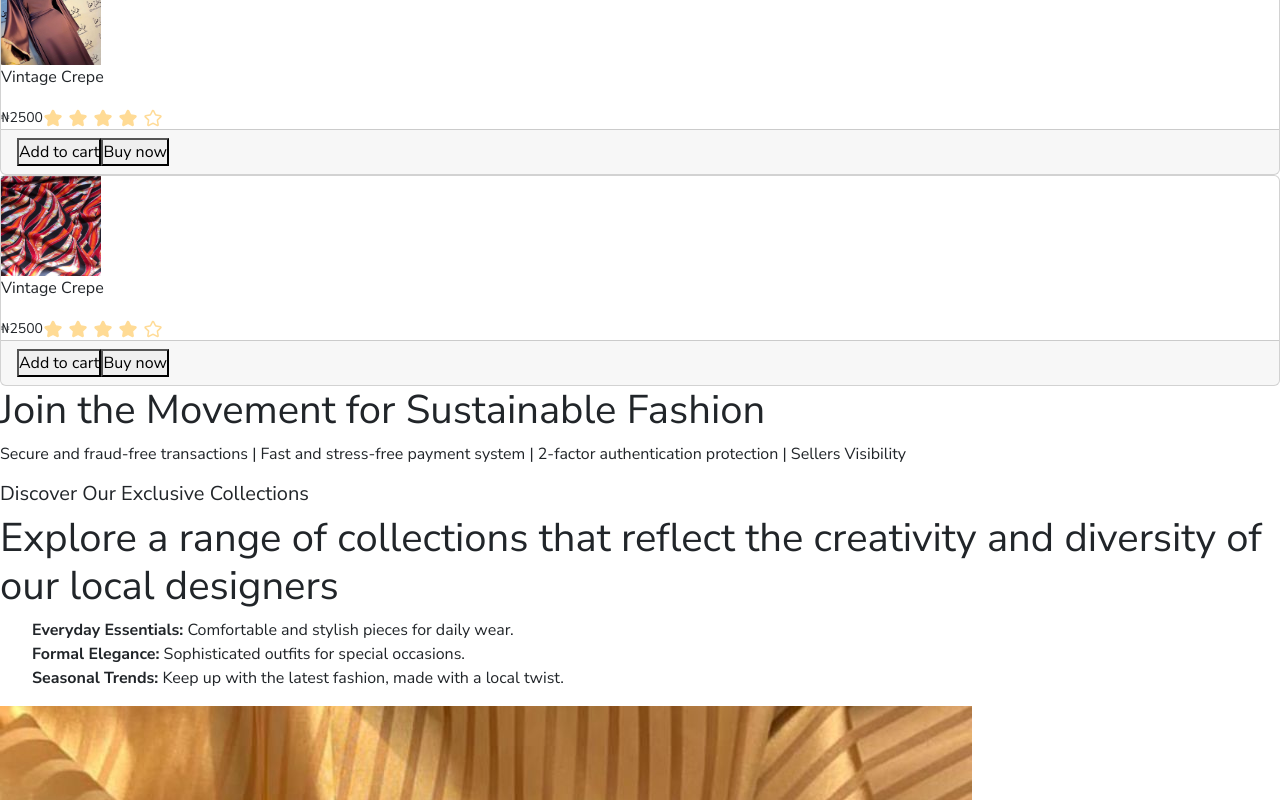
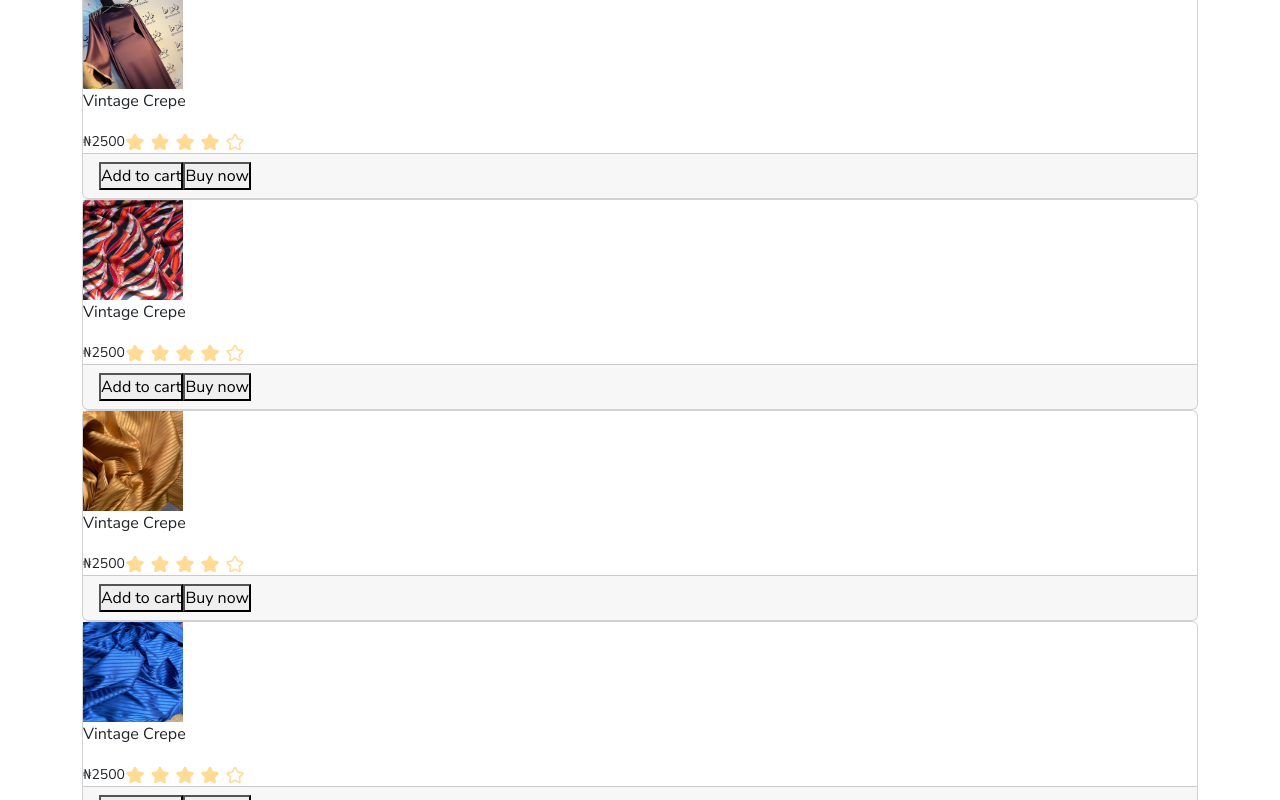
Before and after one commit to Ayodejioladimeji/stitchpafet, a Next.js app: page / in a window 1280 px wide. Shown: the part 1640-2440 px from the top of the page. Built offline with nearby package versions, Linux system fonts and the light colour scheme.

Commit message:
fixed securely

```diff
--- a/src/components/securely/Securely.jsx
+++ b/src/components/securely/Securely.jsx
@@ -7,15 +7,17 @@
 const Securely = () => {
   return (
     <div className="secure">
+      <div className="container">
         <Heading
           heading="Shop with Confidence and Convenience"
           text="Enjoy a seamless shopping experience with our easy-to-use online store. Browse our curated collections, choose your favorite styles, and check out with ease."
         />
 
         <div className="secure-box">
-        {data?.slice(0, 6)?.map((item, key) => {
+          {data?.slice(0, 8)?.map((item, key) => {
             return <Card item={item} key={key} />;
           })}
+        </div>
       </div>
     </div>
   );
--- a/src/styles/components/Securely.css
+++ b/src/styles/components/Securely.css
@@ -1,18 +1,15 @@
 .secure {
   text-align: center;
-  margin-top: 100px;
-  padding: 80px 0;
+  padding: 100px 0;
   background: var(--lighter-color);
 }
 
 /* The section of the secure box */
 .secure-box {
   display: grid;
-  grid-template-columns: repeat(3, 1fr);
+  grid-template-columns: repeat(4, 1fr);
   grid-gap: 2rem;
-  width: 70%;
   margin: 60px auto 0 auto;
-  padding: 20px 40px;
 }
 
 .secure-card {
```
Lines whose indentation alone changed are shown as unchanged.
